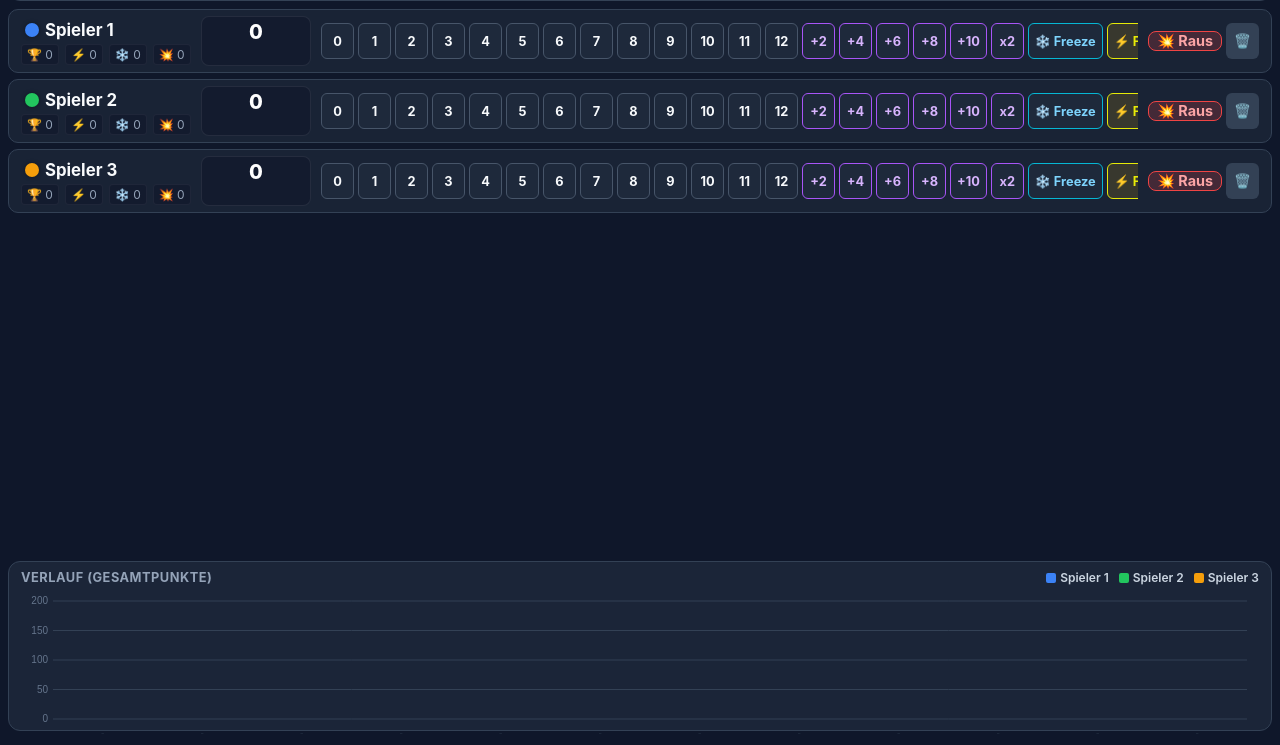
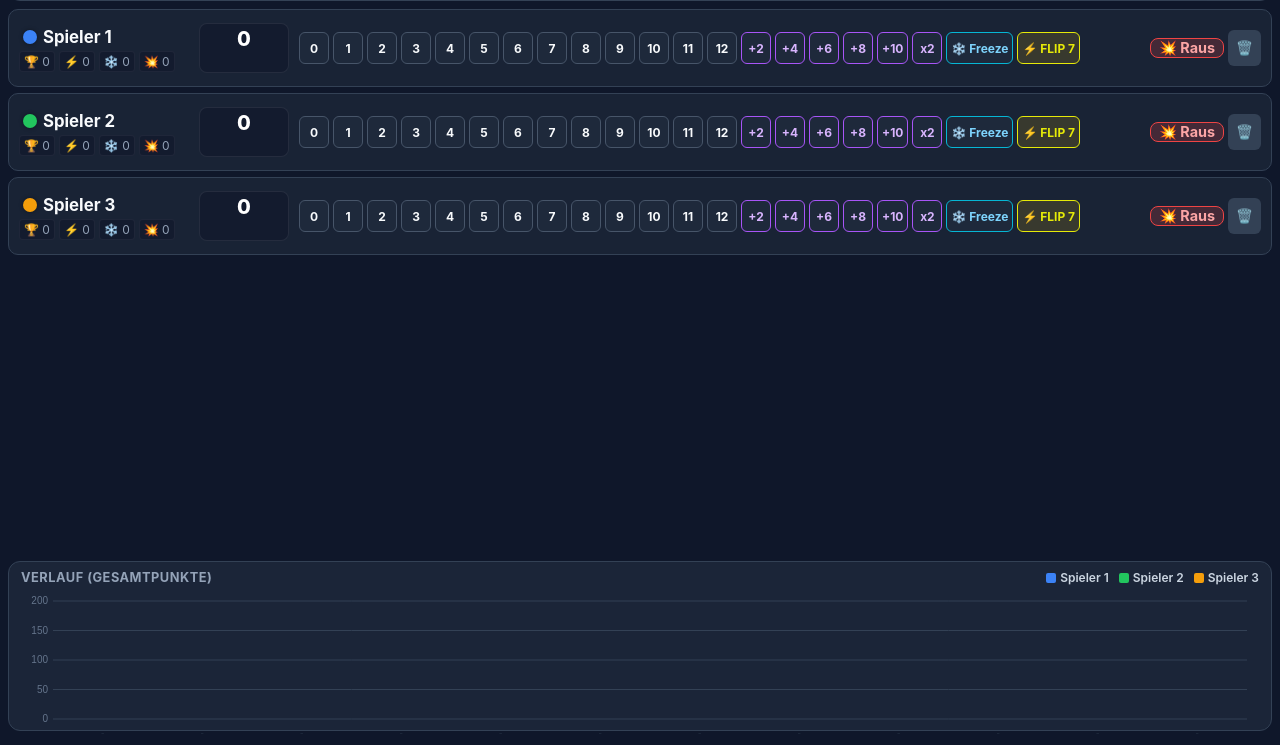
Before and after one commit to tprommi/flip7, a plain HTML site: page index.html in a window 1280 px wide. Shown: the part 61-806 px from the top of the page. Drawn offline with Linux system fonts and the light colour scheme.

Commit message:
fix(ui): prevent line breaks in stats badges and optimize iPad layout

```diff
--- a/index.html
+++ b/index.html
@@ -176,10 +176,10 @@
             border-radius: 10px;
             display: flex;
             align-items: center;
-            padding: 6px 12px;
-            gap: 12px;
+            padding: 6px 10px;
+            gap: 8px;
             overflow: hidden;
-            min-height: 58px;
+            min-height: 78px;        /* Erhöht für 2 Reihen Karten */
             transition: all 0.3s ease;
         }
 
@@ -251,21 +251,24 @@
         .player-stats-icons {
         display: flex;
         align-items: center;
-            gap: 6px;
+        gap: 4px;                  /* Etwas kompakterer Abstand */
         font-size: 0.75rem;
         color: var(--text-muted);
         margin-top: 2px;
-            flex-wrap: wrap;
+        flex-wrap: nowrap;         /* WICHTIG: Kein Zeilenumbruch mehr erlaubt */
+        overflow: hidden;          /* Verhindert Überlaufen */
         }
 
         .stat-badge {
             display: flex;
             align-items: center;
-            gap: 3px;
+            gap: 2px;                  /* Etwas weniger Abstand innen */
             background: rgba(15, 23, 42, 0.6);
-            padding: 2px 5px;
+            padding: 2px 4px;          /* Kompakteres Padding */
             border-radius: 4px;
             border: 1px solid rgba(255,255,255,0.05);
+            white-space: nowrap;       /* WICHTIG: Verhindert Textumbruch bei zweistelligen Zahlen */
+            flex-shrink: 0;            /* Hält die Form stabil */
         }
 
         .stat-badge.highlight {
@@ -278,13 +281,16 @@
             flex-direction: column;
             align-items: center;
             justify-content: center;
-            width: 110px;
-            flex-shrink: 0;
+            width: 90px;             /* Feste Breite definiert */
+            min-width: 90px;         /* Verhindert Schrumpfen */
+            max-width: 90px;         /* Verhindert Vergrößern */
+            flex-shrink: 0;          /* Bleibt immer exakt gleich breit */
             background: rgba(15, 23, 42, 0.6);
             border-radius: 8px;
-            padding: 4px 6px;
+            padding: 4px;
             border: 1px solid rgba(255, 255, 255, 0.08);
             line-height: 1.1;
+            text-align: center;
      }
 
         /* Zeile 1: Groß und Weiß */
@@ -312,10 +318,10 @@
             display: flex;
             align-items: center;
             gap: 4px;
-            flex-wrap: nowrap;
-            overflow-x: auto;
+            flex-wrap: wrap;         /* ERMÖGLICHT ZWEIREIHIGKEIT */
+            overflow-x: visible;     /* Kein internes Scrollen mehr nötig */
             padding: 2px 0;
-            -webkit-overflow-scrolling: touch;
+            max-height: 80px;        /* Platz für 2 Reihen bieten */
         }
 
         .card-btn {
@@ -323,17 +329,15 @@
             border: 1px solid #475569;
             color: var(--text-light);
             border-radius: 6px;
-            padding: 4px 6px;
-            font-size: 0.8rem;
+            padding: 2px 4px;
+            font-size: 0.75rem;      /* Leicht verkleinert für besseren iPad-Fit */
             font-weight: 700;
             cursor: pointer;
-            min-width: 33px;
-            height: 36px;
+            min-width: 30px;         /* Etwas kompakter */
+            height: 32px;            /* Perfekt für zweireihiges Layout */
             display: flex;
             align-items: center;
             justify-content: center;
-            flex-direction: column;
-            transition: all 0.1s ease;
             flex-shrink: 0;
             touch-action: manipulation;
         }
```
Lines whose indentation alone changed are shown as unchanged.
